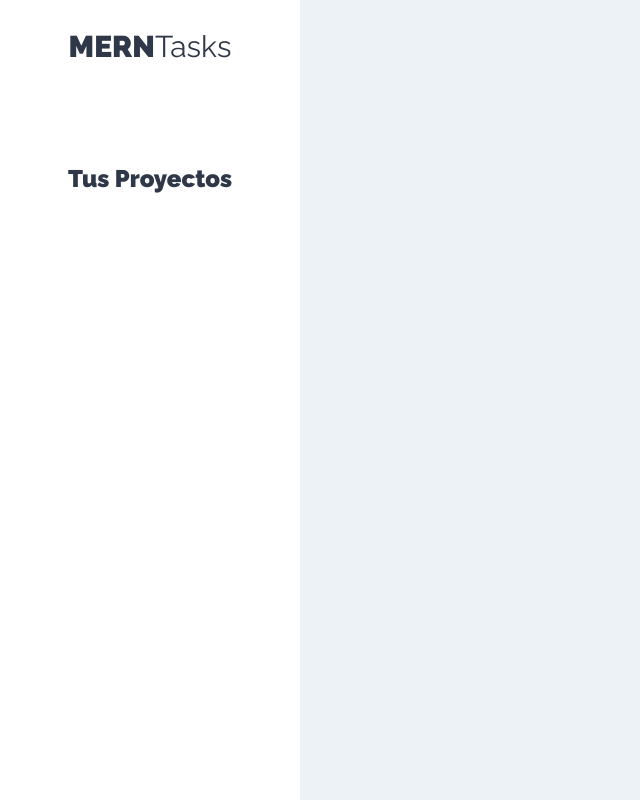
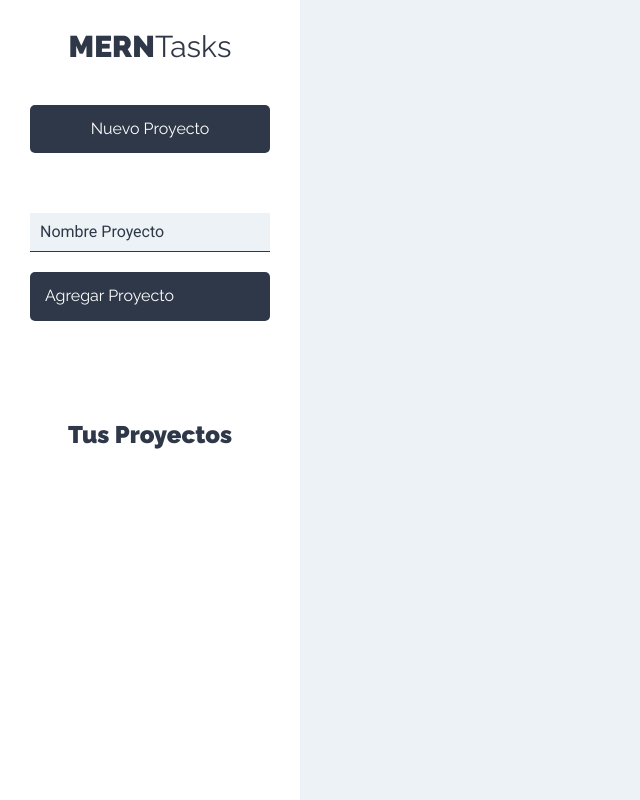
Before and after one commit to jimmy404/MERN-Client, a React (Create React App) app: page /proyectos in a window 1280 px wide. Shown: the whole page, without its empty margins (0-640 px from the left). Built offline with nearby package versions, Linux system fonts and the light colour scheme.

Commit message:
Adding import NuevoProyecto in Sidebar.js

```diff
--- a/src/components/layout/Sidebar.js
+++ b/src/components/layout/Sidebar.js
@@ -1,9 +1,14 @@
 import React from 'react';
+import NuevoProyecto from '../proyectos/NuevoProyecto';
+
 
 const Sidebar = () => {
     return (
         <aside>
             <h1>MERN<span>Tasks</span></h1>
+
+            <NuevoProyecto/>
+
             <div className="proyectos">
                 <h2>Tus Proyectos</h2>
             </div>
```
